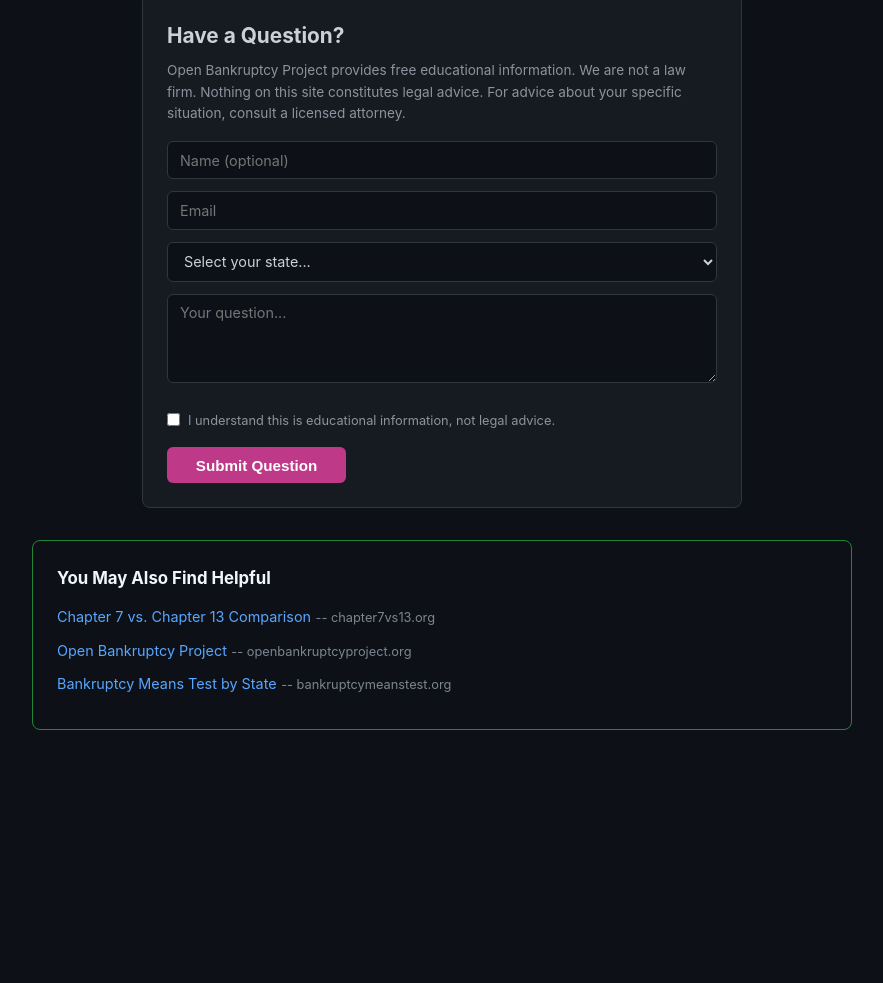
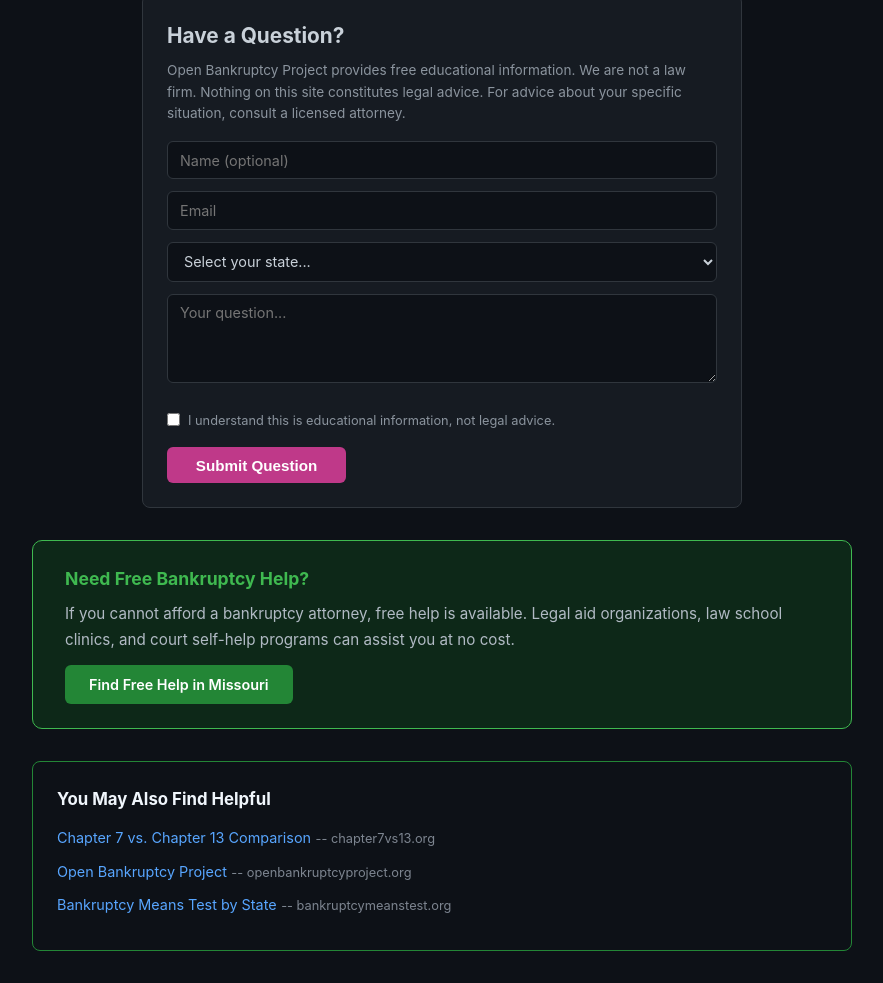
Before and after one commit to openbankruptcyproject/stlouisbankruptcy.org, a plain HTML site: page index.html in a window 1280 px wide. Shown: the part 4390-5373 px from the top of the page, without its empty margins (198-1081 px from the left). Before the commit the page ends 5152 px from the top, so only its background shows below. Drawn offline with Linux system fonts and the light colour scheme.

```diff
--- a/index.html
+++ b/index.html
@@ -523,6 +523,15 @@
 </div>
 <!-- /OBP Contact Form -->
 
+
+<!-- OBP-FREE-HELP-CALLOUT -->
+<div style="max-width:820px;margin:2rem auto;padding:1.5rem 2rem;background:#0d2818;border:1px solid #3fb950;border-radius:10px">
+  <p style="color:#3fb950;font-weight:700;font-size:1.1rem;margin:0 0 0.5rem">Need Free Bankruptcy Help?</p>
+  <p style="color:#b1bac4;font-size:0.95rem;margin:0 0 0.75rem;line-height:1.7">If you cannot afford a bankruptcy attorney, free help is available. Legal aid organizations, law school clinics, and court self-help programs can assist you at no cost.</p>
+  <a href="https://openbankruptcyproject.org/help/missouri.html?utm_source=stlouisbankruptcy.org&utm_medium=callout&utm_campaign=free-help" style="display:inline-block;background:#238636;color:#fff;padding:0.5rem 1.5rem;border-radius:6px;font-weight:600;font-size:0.9rem;text-decoration:none;transition:background 0.2s" onmouseover="this.style.background='#2ea043'" onmouseout="this.style.background='#238636'">Find Free Help in Missouri</a>
+</div>
+<!-- /OBP-FREE-HELP-CALLOUT -->
+
 <!-- BOOST-TOP10 internal links (boost_internal_links.py) -->
 <div class="boost-top10" style="max-width:820px;margin:2rem auto;padding:1.5rem;background:#0d1117;border:1px solid #238636;border-radius:8px">
   <p style="color:#f0f6fc;font-weight:700;font-size:1.05rem;margin:0 0 0.75rem 0">You May Also Find Helpful</p>
```
